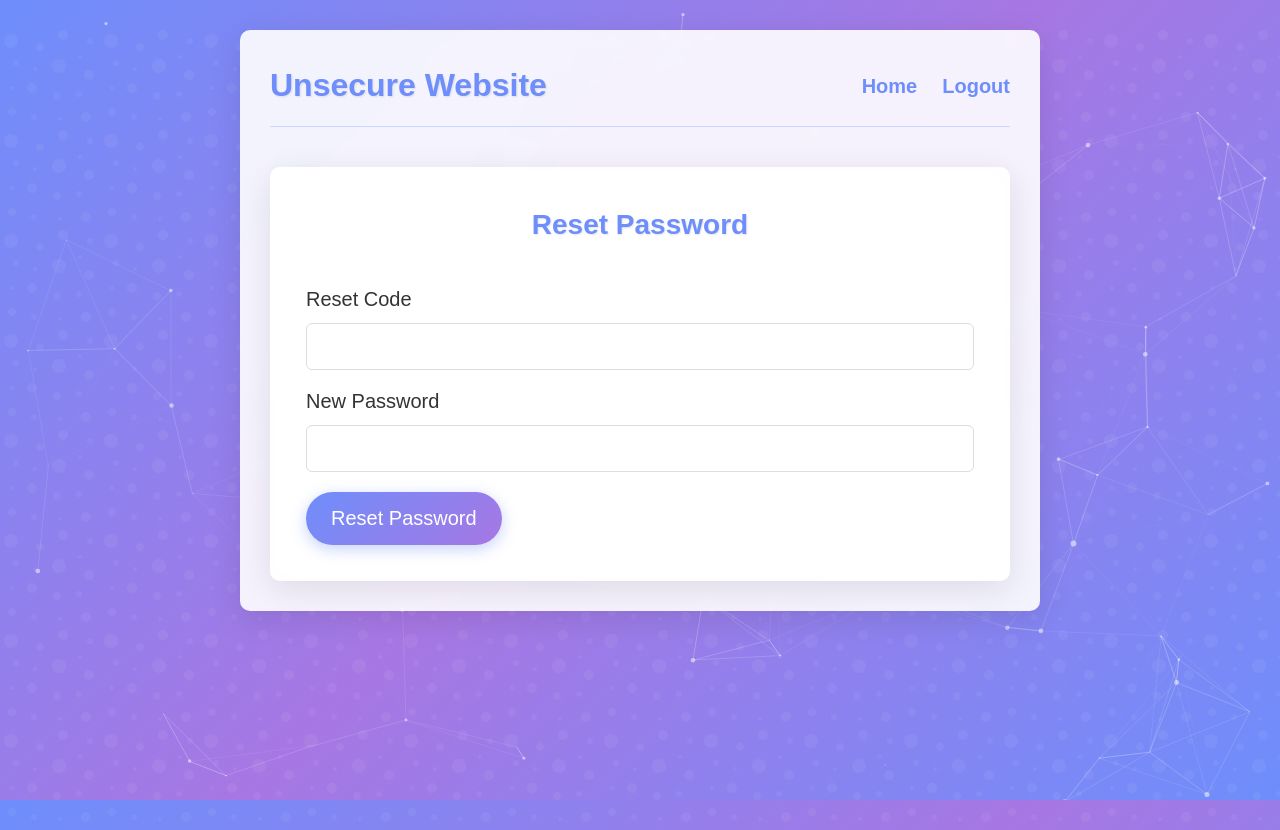
After one commit to MichaelKaspler/WebSecurityProject, a Flask app: page /reset_password in a window 1280 px wide. The commit adds this page. Run offline with Flask 3, Linux system fonts and the light colour scheme; a user stored in the database is signed in.

Commit message:
Working email password reset with SHA-1

```diff
--- a/app.py
+++ b/app.py
@@ -4,11 +4,63 @@ from werkzeug import security
 import os
 import re
 import html
+import hashlib
+import smtplib
+from email.mime.text import MIMEText
+from email.mime.multipart import MIMEMultipart
+from dotenv import load_dotenv
 from config import PASSWORD_CONFIG, PASSWORD_ERROR_MESSAGES, LOGIN_CONFIG, FORBIDDEN_SUBSTRINGS
 import time
 
 app = Flask(__name__)
 app.secret_key = 'your_secret_key'
+
+load_dotenv()
+
+SMTP_SERVER = os.getenv('SMTP_SERVER')
+SMTP_PORT = os.getenv('SMTP_PORT')
+SMTP_USERNAME = os.getenv('SMTP_USERNAME')
+SMTP_PASSWORD = os.getenv('SMTP_PASSWORD')
+
+def send_reset_email(email, reset_code):
+    # Debug: Print environment variables
+    print(f"SMTP Server: {SMTP_SERVER}")
+    print(f"SMTP Port: {SMTP_PORT}")
+    print(f"SMTP Username: {SMTP_USERNAME}")
+    print(f"SMTP Password: {'*' * len(SMTP_PASSWORD) if SMTP_PASSWORD else 'Not set'}")
+
+    msg = MIMEMultipart()
+    msg['From'] = SMTP_USERNAME
+    msg['To'] = email
+    msg['Subject'] = "Password Reset Code"
+
+    body = f"""
+    Your password reset code is: {reset_code}
+
+    Please enter this code to reset your password.
+    If you didn't request this, please ignore this email.
+    """
+
+    msg.attach(MIMEText(body, 'plain'))
+
+    try:
+        server = smtplib.SMTP(SMTP_SERVER, SMTP_PORT)
+        server.ehlo()  # Can be omitted
+        server.starttls()  # Secure the connection
+        server.ehlo()  # Can be omitted
+        server.login(SMTP_USERNAME, SMTP_PASSWORD)
+        server.send_message(msg)
+        server.quit()
+        return True
+    except smtplib.SMTPAuthenticationError:
+        print("SMTP Authentication Error: Please check your email and app password")
+        return False
+    except smtplib.SMTPException as e:
+        print(f"SMTP Error: {str(e)}")
+        return False
+    except Exception as e:
+        print(f"Error sending email: {str(e)}")
+        return False
 
 def get_db_connection():
     conn = sqlite3.connect('database.db')
@@ -325,6 +377,98 @@ def clear_customers_confirm():
 
     return render_template('clear_customers.html')
 
+@app.route('/forgot_password', methods=['GET', 'POST'])
+def forgot_password():
+    if request.method == 'POST':
+        email = request.form['email']
+
+        if not email:
+            flash('Email is required')
+            return render_template('forgot_password.html')
+
+        conn = get_db_connection()
+
+        # Vulnerable: Direct string concatenation in SQL query
+        query = f"SELECT * FROM users WHERE email = '{email}'"
+        user = conn.execute(query).fetchone()
+
+        if user:
+            # Generate SHA-1 hash as reset code
+            reset_code = hashlib.sha1(str(time.time()).encode()).hexdigest()[:8]
+
+            # Store reset code in session (vulnerable: no expiration)
+            session['reset_code'] = reset_code
+            session['reset_email'] = email
+
+            # Send email with reset code
+            if send_reset_email(email, reset_code):
+                flash('Reset code has been sent to your email')
+                return redirect(url_for('reset_password'))
+            else:
+                flash('Error sending reset code. Please try again.')
+        else:
+            flash('Email not found')
+
+        conn.close()
+
+    return render_template('forgot_password.html')
+
+@app.route('/reset_password', methods=['GET', 'POST'])
+def reset_password():
+    if 'reset_code' not in session or 'reset_email' not in session:
+        flash('Invalid reset request')
+        return redirect(url_for('forgot_password'))
+
+    if request.method == 'POST':
+        reset_code = request.form['reset_code']
+        new_password = request.form['new_password']
+
+        if not reset_code or not new_password:
+            flash('All fields are required')
+            return render_template('reset_password.html')
+
+        if reset_code != session['reset_code']:
+            flash('Invalid reset code')
+            return render_template('reset_password.html')
+
+        # Validate new password
+        is_valid, error_message = validate_password(new_password)
+        if not is_valid:
+            flash(error_message)
+            return render_template('reset_password.html')
+
+        conn = get_db_connection()
+
+        try:
+            # Check password history
+            email = session['reset_email']
+            # Vulnerable: Direct string concatenation in SQL query
+            history_query = f"SELECT password FROM users WHERE email = '{email}'"
+            current_password = conn.execute(history_query).fetchone()['password']
+
+            if new_password == current_password:
+                flash('New password must be different from your current password')
+                return render_template('reset_password.html')
+
+            # Vulnerable: Direct string concatenation in SQL query
+            query = f"UPDATE users SET password = '{new_password}' WHERE email = '{email}'"
+            conn.execute(query)
+            conn.commit()
+
+            # Clear reset session data
+            session.pop('reset_code', None)
+            session.pop('reset_email', None)
+
+            flash('Password has been reset successfully')
+            return redirect(url_for('login'))
+
+        except sqlite3.Error as e:
+            flash(f'Database error: {str(e)}')
+        finally:
+            conn.close()
+
+    return render_template('reset_password.html')
+
 if __name__ == '__main__':
     init_db()
 
--- a/config.py
+++ b/config.py
@@ -13,7 +13,6 @@ FORBIDDEN_SUBSTRINGS = {
     'password',
     'pass123',
     'qwerty',
-    '123456',
     'abc123',
     'admin123',
     'welcome',
--- a/templates/login.html
+++ b/templates/login.html
@@ -17,5 +17,6 @@
         </div>
     </form>
     <p>Don't have an account? <a href="{{ url_for('register') }}">Register here</a></p>
+    <p><a href="{{ url_for('forgot_password') }}">Forgot Password?</a></p>
 </div>
 {% endblock %}
--- /dev/null
+++ b/templates/reset_password.html
@@ -0,0 +1,43 @@
+{% extends 'base.html' %}
+
+{% block content %}
+<div class="auth-form">
+    <h2>Reset Password</h2>
+    <form method="post">
+        <div class="form-group">
+            <label for="reset_code">Reset Code</label>
+            <input type="text" id="reset_code" name="reset_code" required>
+        </div>
+        <div class="form-group">
+            <label for="new_password">New Password</label>
+            <input type="password" id="new_password" name="new_password" required>
+            {% if password_requirements %}
+            <div class="password-requirements">
+                <p>Password must:</p>
+                <ul>
+                    <li>Be at least {{ password_requirements.min_length }} characters long</li>
+                    <li>Meet at least {{ password_requirements.min_requirements }} of these 4 requirements:</li>
+                    <ul>
+                        {% if password_requirements.require_uppercase %}
+                        <li>Contain at least one uppercase letter</li>
+                        {% endif %}
+                        {% if password_requirements.require_lowercase %}
+                        <li>Contain at least one lowercase letter</li>
+                        {% endif %}
+                        {% if password_requirements.require_digit %}
+                        <li>Contain at least one number</li>
+                        {% endif %}
+                        {% if password_requirements.require_special_char %}
+                        <li>Contain at least one special character ({{ password_requirements.special_chars }})</li>
+                        {% endif %}
+                    </ul>
+                </ul>
+            </div>
+            {% endif %}
+        </div>
+        <div class="form-actions">
+            <button type="submit">Reset Password</button>
+        </div>
+    </form>
+</div>
+{% endblock %}
```
Also changed, not shown: templates/forgot_password.html (added, +17 -0 lines), database.db, 1 other file.
